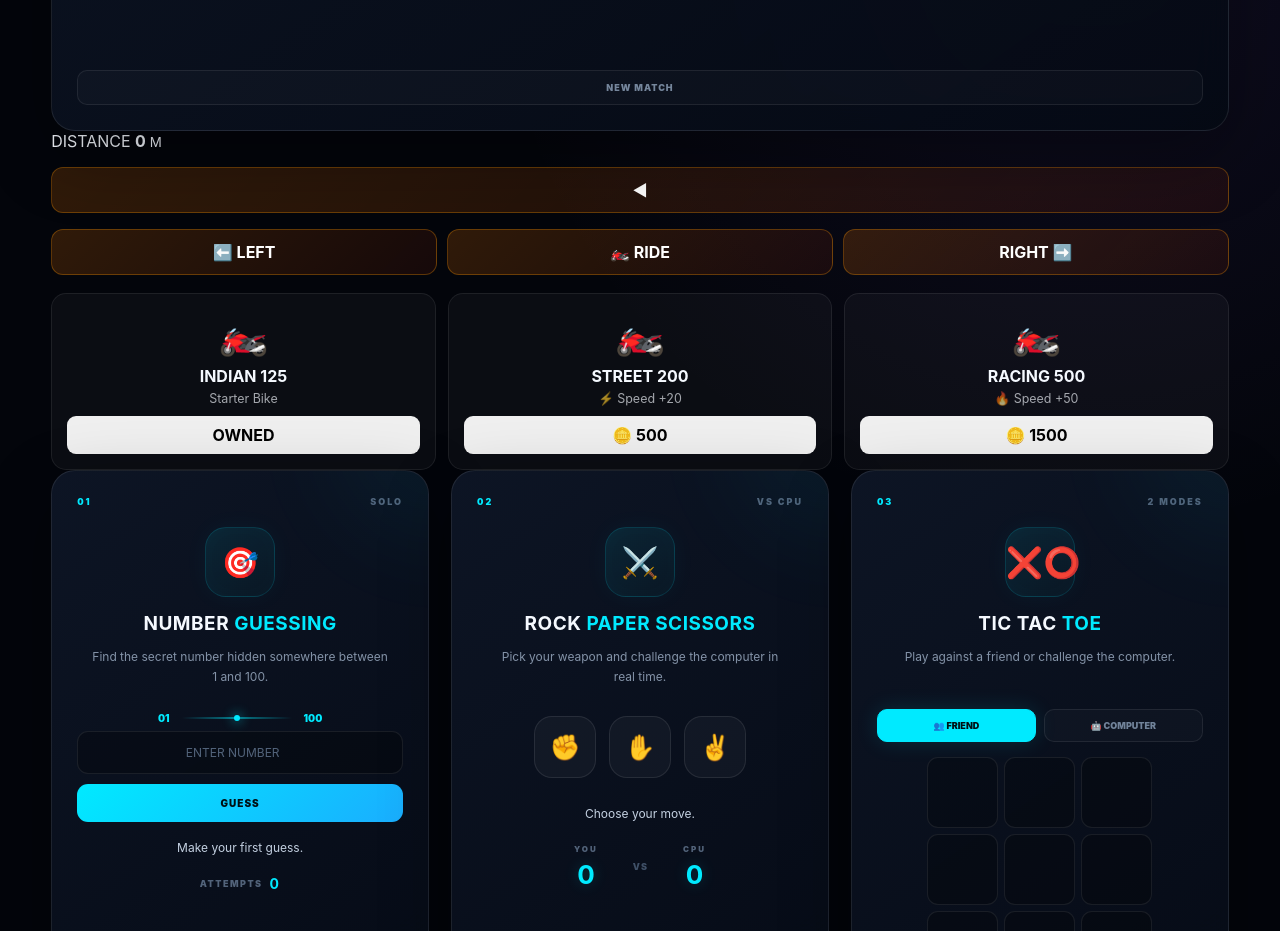
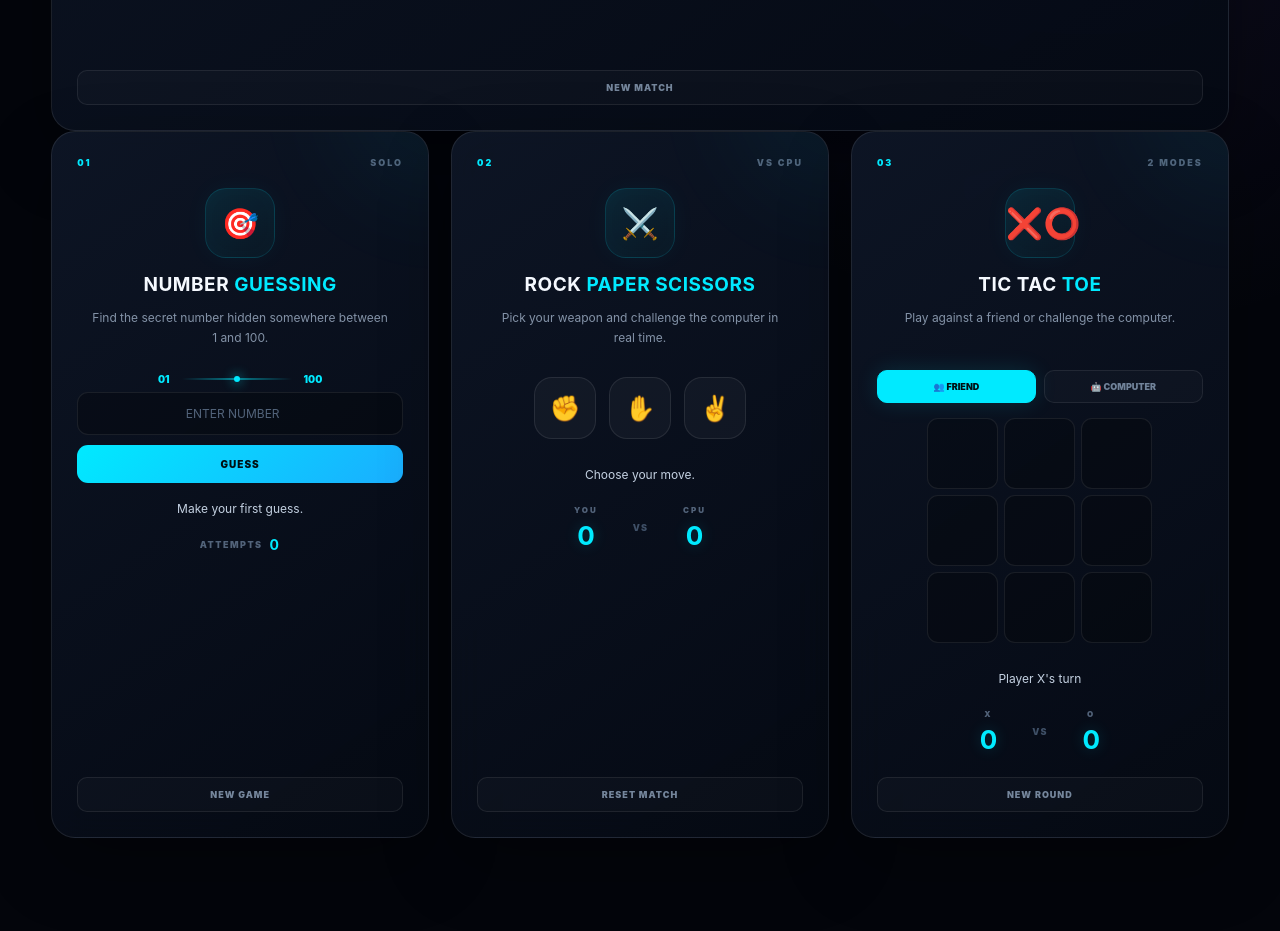
Before and after one commit to abdullahahmad7085-droid/dp-games, a plain HTML site: page index.html in a window 1280 px wide. Shown: the part 1580-2511 px from the top of the page. Drawn offline with Linux system fonts and the light colour scheme.

Commit message:
Fix HTML encoding issues in index.html

```diff
--- a/index.html
+++ b/index.html
@@ -283,75 +283,6 @@
 </article>
 
 
-        <div>
-            <span>DISTANCE</span>
-
-            <strong id="bike-distance">
-                0
-            </strong>
-            <small>M</small>
-        </div>
-
-    </div>
-
-
-    <!-- CONTROLS -->
-
-    <div class="bike-controls">
-
-        <button
-            id="bike-left"
-            class="bike-control"
-        >
-            ◀
-
-
-</div>
-
-<!-- BIKE CONTROLS -->
-<div class="bike-controls">
-
-    <button type="button">
-        ⬅️ LEFT
-    </button>
-
-    <button type="button">
-        🏍️ RIDE
-    </button>
-
-    <button type="button">
-        RIGHT ➡️
-    </button>
-
-</div>
-
-<!-- BIKE SHOP -->
-<div class="bike-shop">
-
-    <div class="bike-option">
-        <span class="bike-icon">🏍️</span>
-        <h4>INDIAN 125</h4>
-        <p>Starter Bike</p>
-        <button type="button">OWNED</button>
-    </div>
-
-    <div class="bike-option">
-        <span class="bike-icon">🏍️</span>
-        <h4>STREET 200</h4>
-        <p>⚡ Speed +20</p>
-        <button type="button">🪙 500</button>
-    </div>
-
-    <div class="bike-option">
-        <span class="bike-icon">🏍️</span>
-        <h4>RACING 500</h4>
-        <p>🔥 Speed +50</p>
-        <button type="button">🪙 1500</button>
-    </div>
-
-</div>
-
-</article>
 
         <div class="games-grid">
 
```
